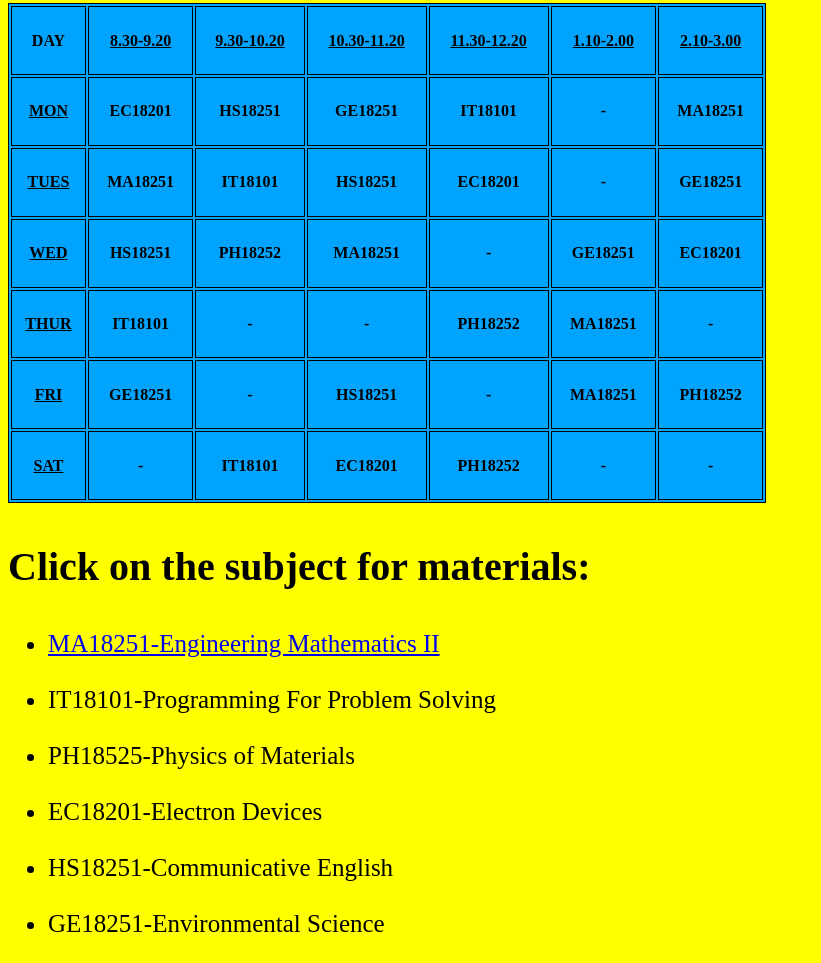
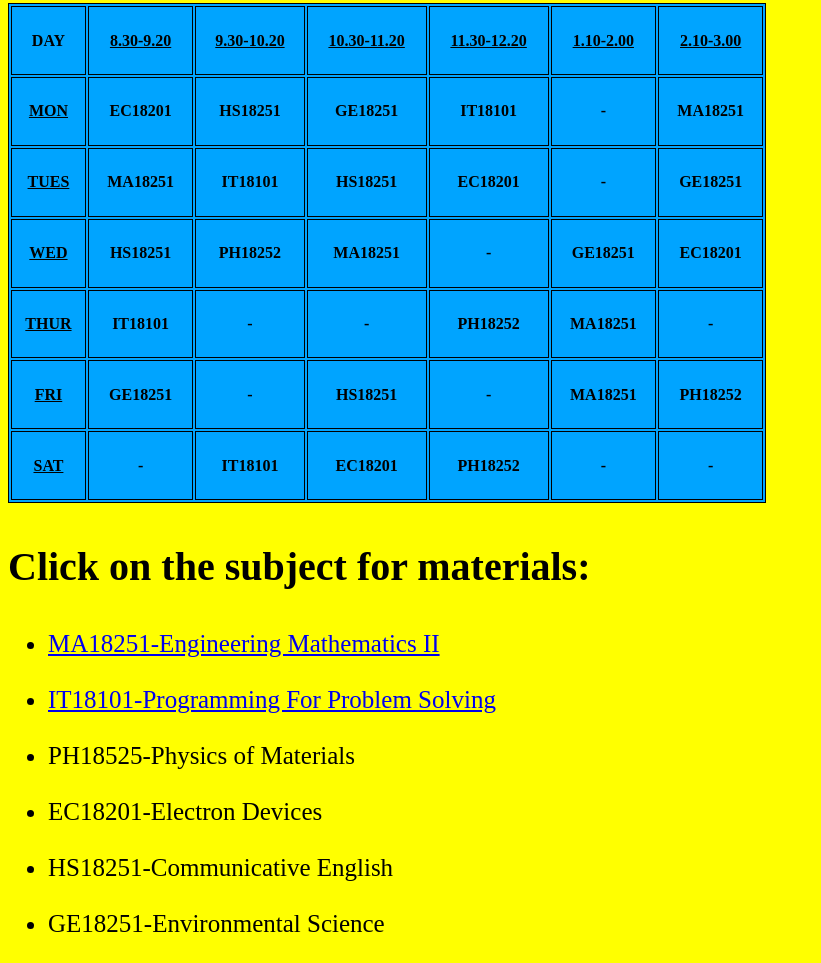
Before and after one commit to mageshsudhakar/web, a plain HTML site: page index.html in a window 1280 px wide. Shown: the part 455-1418 px from the top of the page, without its empty margins (0-821 px from the left). Drawn offline with Linux system fonts and the light colour scheme.

Commit message:
Update index.html

```diff
--- a/index.html
+++ b/index.html
@@ -86,7 +86,7 @@ table, th, td
 <ul style="font-size:25px;">
   <li><a href="MA18251.html">MA18251-Engineering Mathematics II</a></li>
   <br>
-  <li>IT18101-Programming For Problem Solving</li>
+  <li><a href="IT18201.html">IT18101-Programming For Problem Solving</a></li>
   <br>
   <li>PH18525-Physics of Materials</li>
   <br>
```
